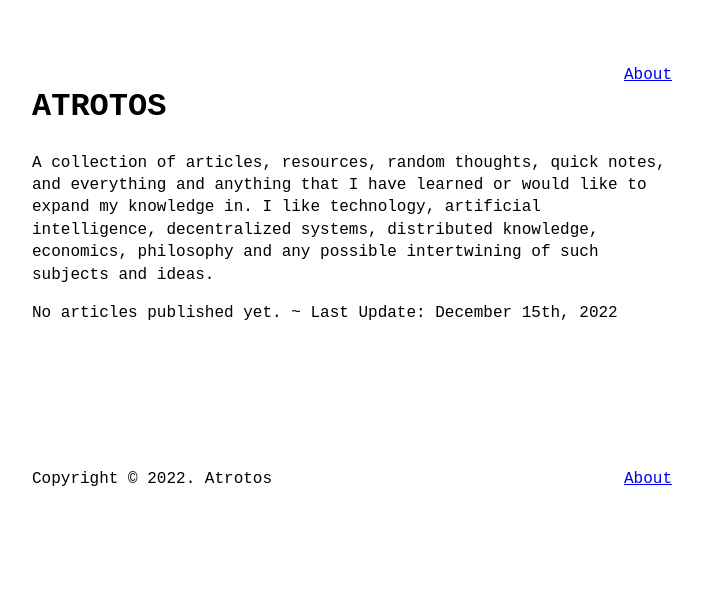
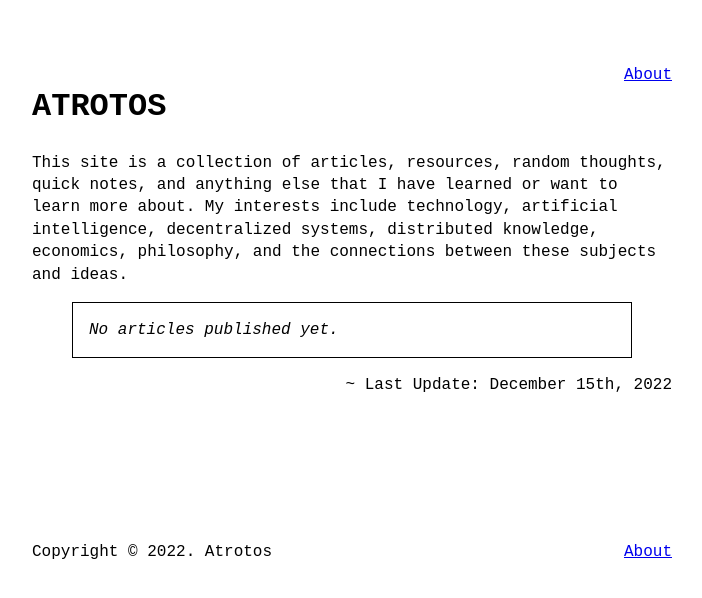
Before and after one commit to 0xAtrotos/0xatrotos.github.io, a Jekyll site: the page built from index.md, in a window 1280 px wide. Shown: the top 598 px of the page, without its empty margins (288-990 px from the left). Built offline with Jekyll 4.4.1, drawn with Linux system fonts in a browser that asks for light colours.

Commit message:
About update

```diff
--- a/_config.yml
+++ b/_config.yml
@@ -4,11 +4,7 @@ email: violarisgeorge@gmail.com # email of site's author
 url: https://atrotos.net # root address of the site
 #baseurl: "/" # subpath of the site, e.g. "/blog" (leave it blank "" if you're site shouldn't use a subpath)
 description: > # description of the site (multiple lines allowed)
-  A collection of articles, resources, random thoughts, quick notes,
-  and everything and anything that I have learned or would like to expand
-  my knowledge in. I like technology, artificial intelligence, decentralized systems,
-  distributed knowledge, economics, philosophy and any possible intertwining
-  of such subjects and ideas.
+  This site is a collection of articles, resources, random thoughts, quick notes, and anything else that I have learned or want to learn more about. My interests include technology, artificial intelligence, decentralized systems, distributed knowledge, economics, philosophy, and the connections between these subjects and ideas.
 
 permalink: /:slug.html
 
--- a/index.md
+++ b/index.md
@@ -1,5 +1,7 @@
 ---
 layout: home
 ---
-No articles published yet.
+> No articles published yet.
+
+{: style="text-align: right" }
 ~ Last Update: December 15th, 2022
```
